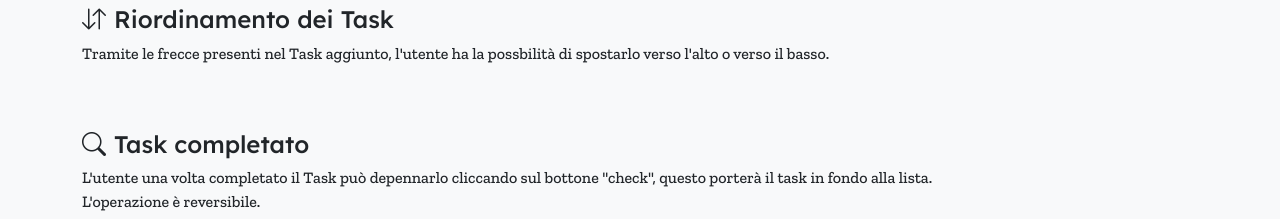
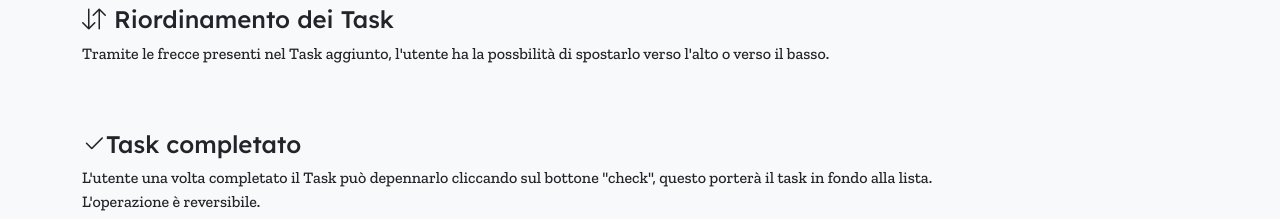
Before and after one commit to FedPetro/FedPetro.github.io, a website: page Progetti/TodoList/todoList.html in a window 1280 px wide. Shown: the part 1360-1579 px from the top of the page. Drawn offline with nearby package versions, Linux system fonts and the light colour scheme.

Commit message:
modifica todo list icona

```diff
--- a/Progetti/TodoList/todoList.html
+++ b/Progetti/TodoList/todoList.html
@@ -153,7 +153,7 @@
 
             <div class="row d-flex flex-column flex-md-row mt-5">
                 <div class="col-12 col-md-6">
-                    <h4><i class="bi bi-search me-2"></i>Task completato</h4>
+                    <h4><i class="bi bi-check2"></i>Task completato</h4>
                 </div>
             </div>
             <div class="row d-flex flex-column flex-md-row">
```
